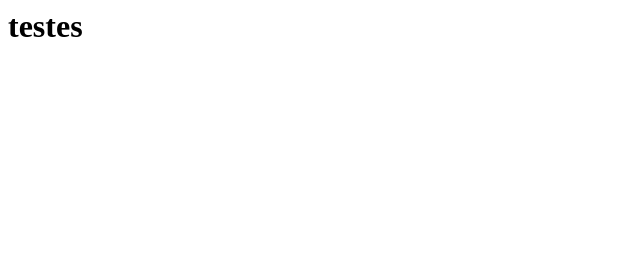
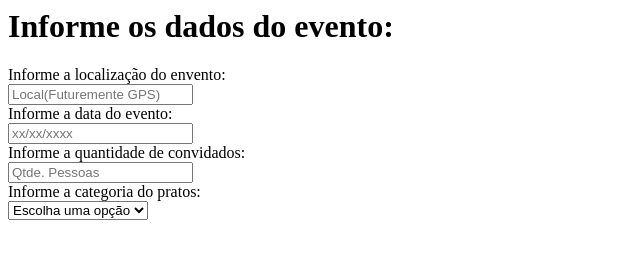
Before and after one commit to GoCheff/customer-prototype, a plain HTML site: page home/index.html in a window 1280 px wide. Shown: the whole page, without its empty margins (0-640 px from the left). Drawn offline with Linux system fonts and the light colour scheme.

Commit message:
<feat>: Dados do evento

```diff
--- a/home/index.html
+++ b/home/index.html
@@ -8,6 +8,20 @@
 
 </head>
 <body>
-    <h1>testes</h1>
+   <h1>Informe os dados do evento:</h1>
+   <label for="">Informe a localização do envento:</label><br>
+   <input type="text" placeholder="Local(Futuremente GPS)"><br>
+   <label for="">Informe a data do evento:</label><br>
+   <input type="text" placeholder="xx/xx/xxxx"><br>
+   <label for="">Informe a quantidade de convidados:</label><br>
+   <input type="text" placeholder="Qtde. Pessoas"><br>
+   <label for="">Informe a categoria do pratos:</label><br>
+   <select name="comidas" id="comidas">
+        <option value=""> Escolha uma opção</option>
+        <option value="japoneza"> Japoneza</option>
+        <option value="chineza"> Chineza</option>
+        <option value="arabe"> Arabe</option>
+        <option value="mexicana"> Mexicana</option>
+   </select>
 </body>
 </html>
```
Also changed, not shown: index.htm (+1 -1 lines).
